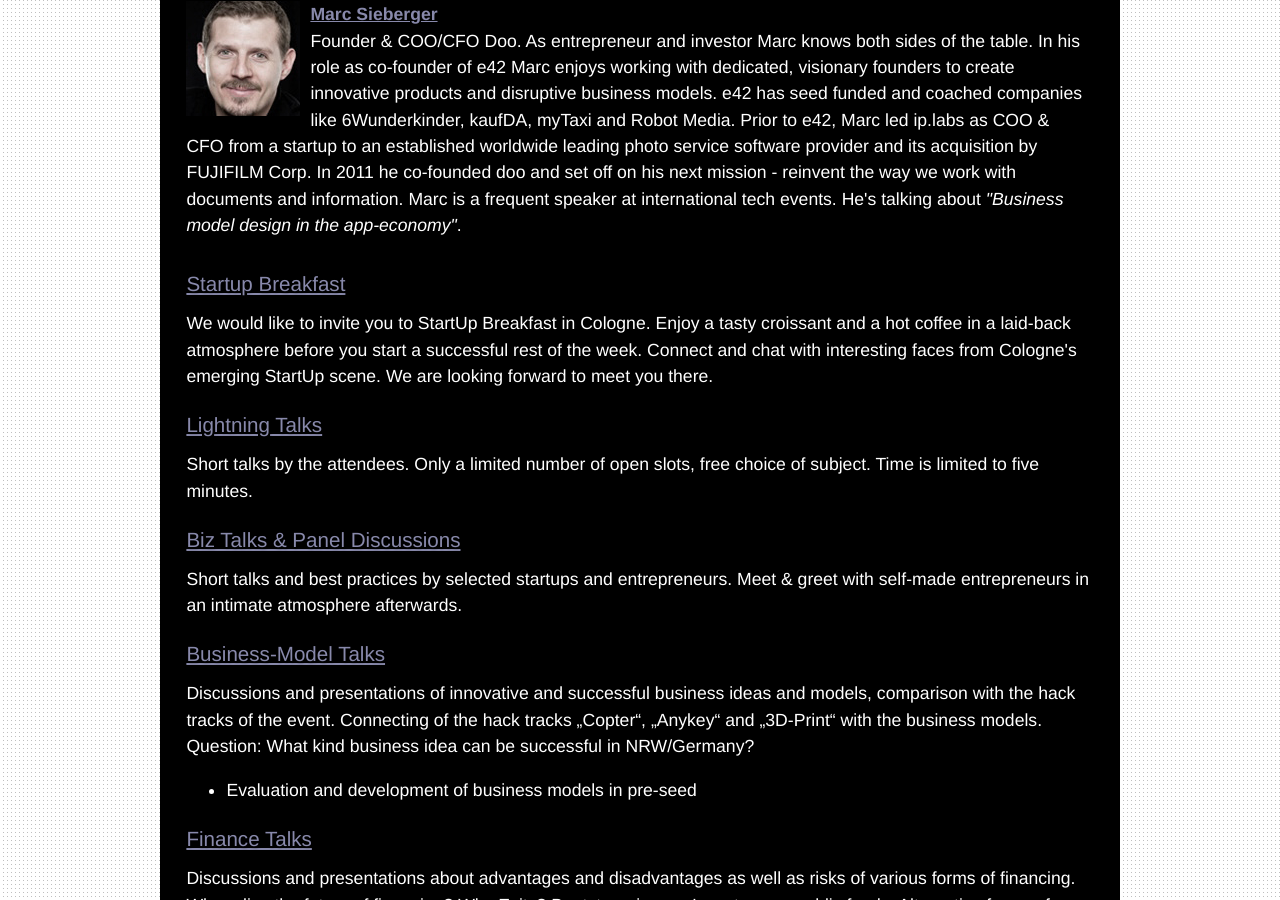
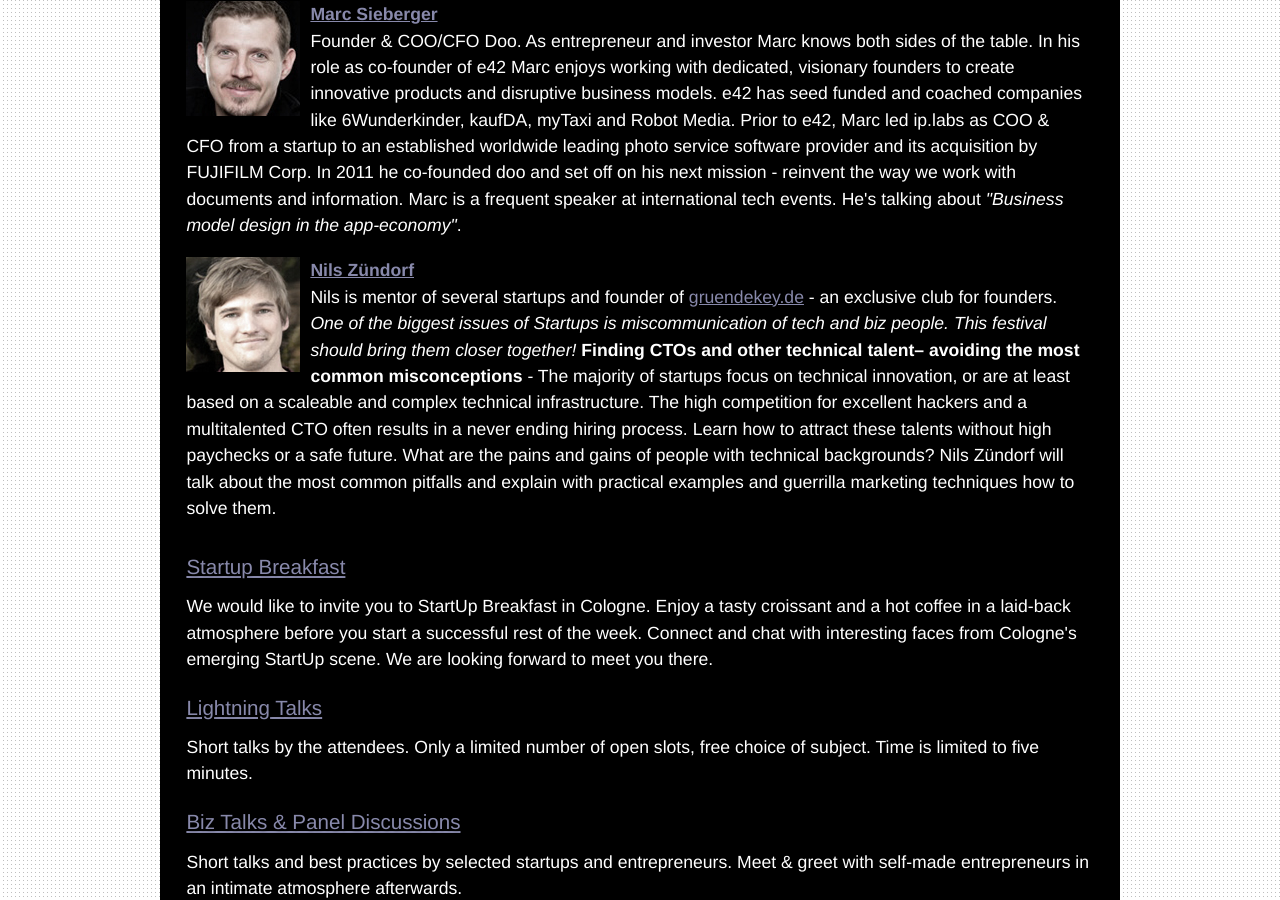
Before and after one commit to InteractiveCologne/interactivecologne.github.com, a Jekyll site: the page built from startup.html, in a window 1280 px wide and 900 px high, scrolled down 1711 px. Built offline with Jekyll 4.4.1, drawn with Linux system fonts in a browser that asks for light colours.

Commit message:
added nils zuendorfs workshop

```diff
--- a/startup.html
+++ b/startup.html
@@ -41,6 +41,9 @@
 			<p class="speaker">
 				<img class="speaker" src="assets/images/speaker/marc-sieberger.jpg" alt="Marc Sieberger"/><a href="#marc-sieberger" name="marc-sieberger"><strong>Marc Sieberger</strong></a><br/>Founder & COO/CFO Doo. As entrepreneur and investor Marc knows both sides of the table. In his role as co-founder of e42 Marc enjoys working with dedicated, visionary founders to create innovative products and disruptive business models. e42 has seed funded and coached companies like 6Wunderkinder, kaufDA, myTaxi and Robot Media. Prior to e42, Marc led ip.labs as COO & CFO from a startup to an established worldwide leading photo service software provider and its acquisition by FUJIFILM Corp. In 2011 he co-founded doo and set off on his next mission - reinvent the way we work with documents and information. Marc is a frequent speaker at international tech events. He's talking about <em>"Business model design in the app-economy"</em>.
 			</p>
+			<p class="speaker">
+				<img class="speaker" src="assets/images/speaker/nils-zuendorf.jpg" alt="Nils Zündorf"/><a href="#nils-zuendorf" name="nils-zuendorf"><strong>Nils Zündorf</strong></a><br/>Nils is mentor of several startups and founder of <a title=Gruenderkey href="http://gruenderkey.de" target="_blank">gruendekey.de</a> - an exclusive club for founders. <em>One of the biggest issues of Startups is miscommunication of tech and biz people. This festival should bring them closer together!</em> <strong>Finding CTOs and other technical talent– avoiding the most common misconceptions </strong> - The majority of startups focus on technical innovation, or are at least based on a scaleable and complex technical infrastructure. The high competition for excellent hackers and a multitalented CTO often results in a never ending hiring process. Learn how to attract these talents without high paychecks or a safe future. What are the pains and gains of people with technical backgrounds? Nils Zündorf will talk about the most common pitfalls and explain with practical examples and guerrilla marketing techniques how to solve them.
+			</p>
 			<div style="clear:both"></div>
 			<h3><a href="#startup-breakfast" name="startup-breakfast">Startup Breakfast</a></h3>
 			<p>We would like to invite you to StartUp Breakfast in Cologne. Enjoy a tasty croissant and a hot coffee in a laid-back atmosphere before you start a successful rest of the week. Connect and chat with interesting faces from Cologne's emerging StartUp scene. We are looking forward to meet you there.</p>
--- a/team.html
+++ b/team.html
@@ -170,11 +170,12 @@
 			</p>
 			<a href="https://twitter.com/nodepond">@nodepond</a>
 		</li>
-<!-- 		<li>
+		<li>
 			<img src="/assets/images/team/nils-zuendorf.jpg" width="212" height="169" alt="Nils Zündorf" /><br/>
 			<strong>Nils Zündorf</strong><br/>
 			<p>
+				Nils is mentor of several startups and founder of <a title=Gruenderkey href="http://gruenderkey.de" target="_blank">gruendekey.de</a> - an exclusive club for founders. <em>"One of the biggest issues of Startups is miscommunication of tech and biz people. This festival should bring them closer together!"</em>
 			</p>
-		</li>	 -->
+		</li>
 	</ul>
 </div>
```
Also changed, not shown: assets/images/speaker/nils-zuendorf.jpg (added), assets/images/team/nils-zuendorf.jpg.
